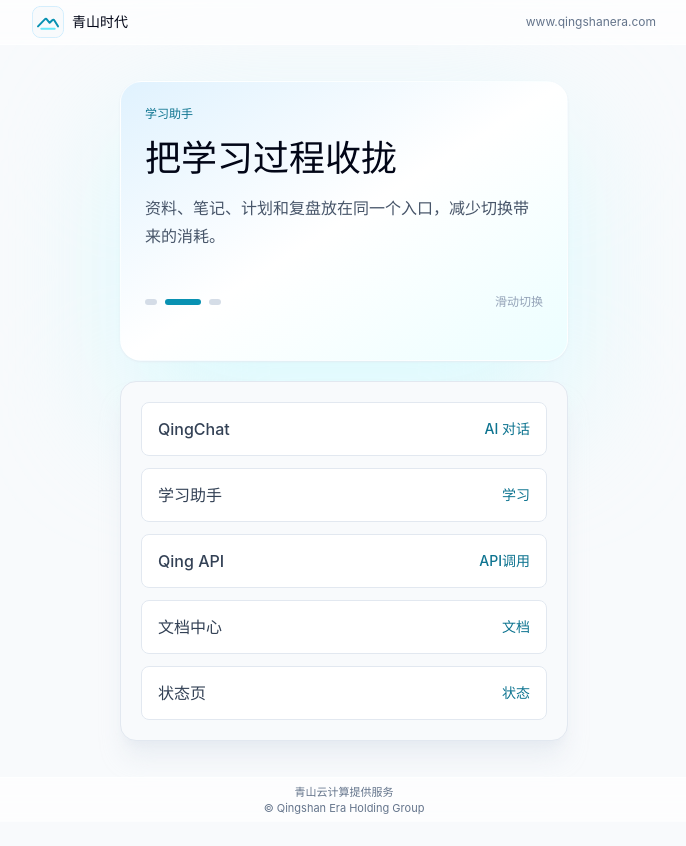
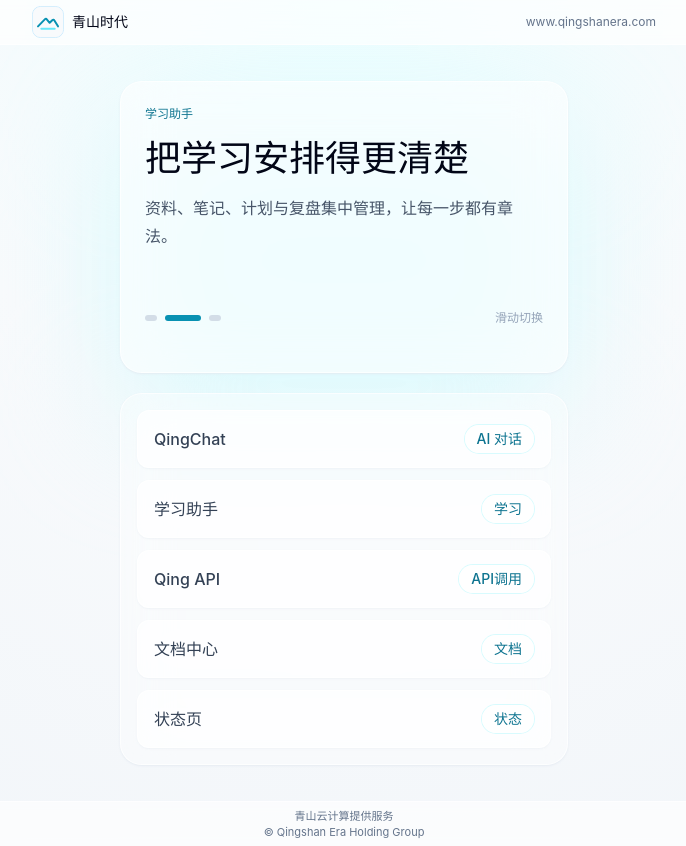
Before and after one commit to C8590/qingshanera-home, a React (Vite) app: page / in a window 1280 px wide. Shown: the whole page, without its empty margins (296-982 px from the left). Before the commit the page ends 822 px from the top, so only its background shows below. Built offline with nearby package versions, Linux system fonts and the light colour scheme.

Commit message:
Make entrance buttons translucent

```diff
--- a/src/App.jsx
+++ b/src/App.jsx
@@ -31,21 +31,18 @@
 const productSlides = [
   {
     name: 'QingChat',
-    title: '把想法聊清楚',
-    desc: '学习、写作、规划和灵感整理，都可以从一次轻量对话开始。',
-    accent: 'from-cyan-100 via-white to-slate-50',
+    title: '让想法自然成形',
+    desc: '聊天、写作、学习与规划，都从一次清晰对话开始。',
   },
   {
     name: '学习助手',
-    title: '把学习过程收拢',
-    desc: '资料、笔记、计划和复盘放在同一个入口，减少切换带来的消耗。',
-    accent: 'from-sky-100 via-white to-cyan-50',
+    title: '把学习安排得更清楚',
+    desc: '资料、笔记、计划与复盘集中管理，让每一步都有章法。',
   },
   {
     name: 'Qing API',
-    title: '为 AI 调用留好基础层',
-    desc: '统一承载模型接口与工具调用，为后续个人项目和自动化实验提供底座。',
-    accent: 'from-teal-100 via-white to-slate-50',
+    title: '把 AI 能力接入你的应用',
+    desc: '稳定连接模型能力，统一管理调用体验，让开发更专注于产品本身。',
   },
 ]
 
@@ -100,7 +97,7 @@
   }
 
   return (
-    <div className="flex min-h-screen flex-col bg-slate-50 text-slate-900">
+    <div className="flex min-h-screen flex-col bg-[radial-gradient(circle_at_top,#ecfeff_0%,#f8fafc_42%,#f1f5f9_100%)] text-slate-900">
       <header className="sticky top-0 z-30 border-b border-white/60 bg-white/65 backdrop-blur-xl">
         <nav className="mx-auto flex max-w-md items-center justify-between gap-3 px-5 py-1.5 sm:max-w-2xl sm:px-6">
           <a
@@ -119,9 +116,7 @@
           </a>
 
           <div className="min-w-0 shrink text-right">
-            <p className="truncate text-xs text-slate-500">
-              www.qingshanera.com
-            </p>
+            <p className="truncate text-xs text-slate-500">www.qingshanera.com</p>
           </div>
         </nav>
       </header>
@@ -132,13 +127,13 @@
 
           <section
             aria-label="产品介绍轮播"
-            className={`relative mb-5 min-h-[252px] overflow-hidden rounded-[1.35rem] border border-white/70 bg-gradient-to-br ${slide.accent} p-6 shadow-sm shadow-slate-200/80 backdrop-blur-xl transition-colors duration-700 sm:min-h-[280px]`}
+            className="relative mb-5 min-h-[268px] overflow-hidden rounded-[1.35rem] border border-white/70 bg-white/60 p-6 shadow-sm shadow-slate-200/80 backdrop-blur-xl transition-colors duration-700 sm:min-h-[292px]"
             onTouchEnd={handleTouchEnd}
             onTouchMove={handleTouchMove}
             onTouchStart={handleTouchStart}
           >
             <div
-              className="slide-panel flex h-full min-h-[204px] flex-col justify-between"
+              className="slide-panel flex h-full min-h-[220px] flex-col justify-between"
               key={slide.name}
             >
               <div>
@@ -167,11 +162,11 @@
             </div>
           </section>
 
-          <div className="relative overflow-hidden rounded-2xl border border-slate-200 bg-slate-50 p-5 shadow-xl shadow-slate-200/70">
+          <div className="relative overflow-hidden rounded-[1.35rem] border border-white/70 bg-white/35 p-4 shadow-sm shadow-slate-200/80 backdrop-blur-xl">
             <div className="grid gap-3">
               {entrances.map((item) => (
                 <a
-                  className="flex min-w-0 items-center justify-between gap-3 rounded-lg border border-slate-200 bg-white px-4 py-3.5 transition hover:border-cyan-200 hover:text-cyan-700"
+                  className="flex min-w-0 items-center justify-between gap-3 rounded-xl border border-white/80 bg-white/65 px-4 py-3.5 shadow-sm shadow-slate-200/45 backdrop-blur-xl transition hover:border-cyan-200 hover:bg-white/80 hover:text-cyan-700"
                   href={item.href}
                   key={item.name}
                   rel="noreferrer"
@@ -180,7 +175,7 @@
                   <span className="truncate text-base font-medium text-slate-700">
                     {item.name}
                   </span>
-                  <span className="shrink-0 text-sm font-medium text-cyan-700">
+                  <span className="shrink-0 rounded-full bg-white/70 px-3 py-1 text-sm font-medium text-cyan-700 ring-1 ring-cyan-100/80 backdrop-blur">
                     {item.tag}
                   </span>
                 </a>
```
